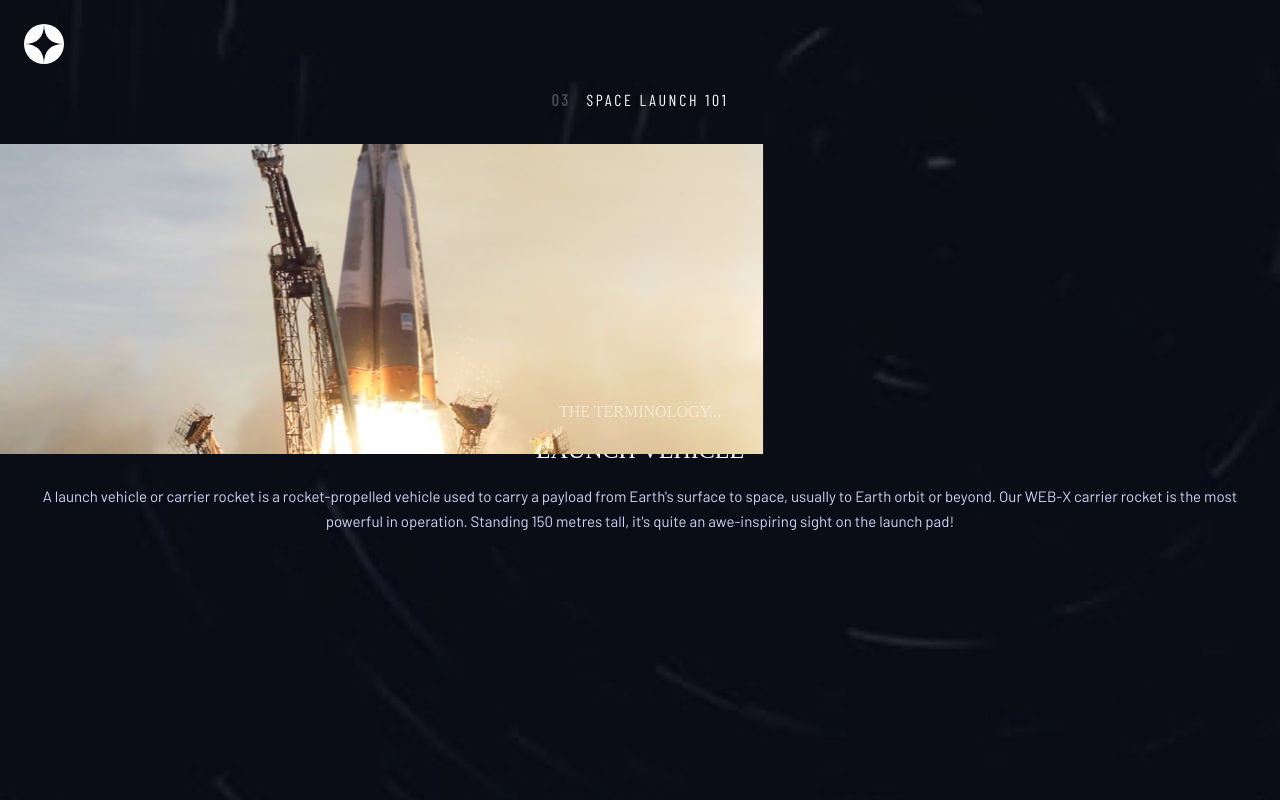
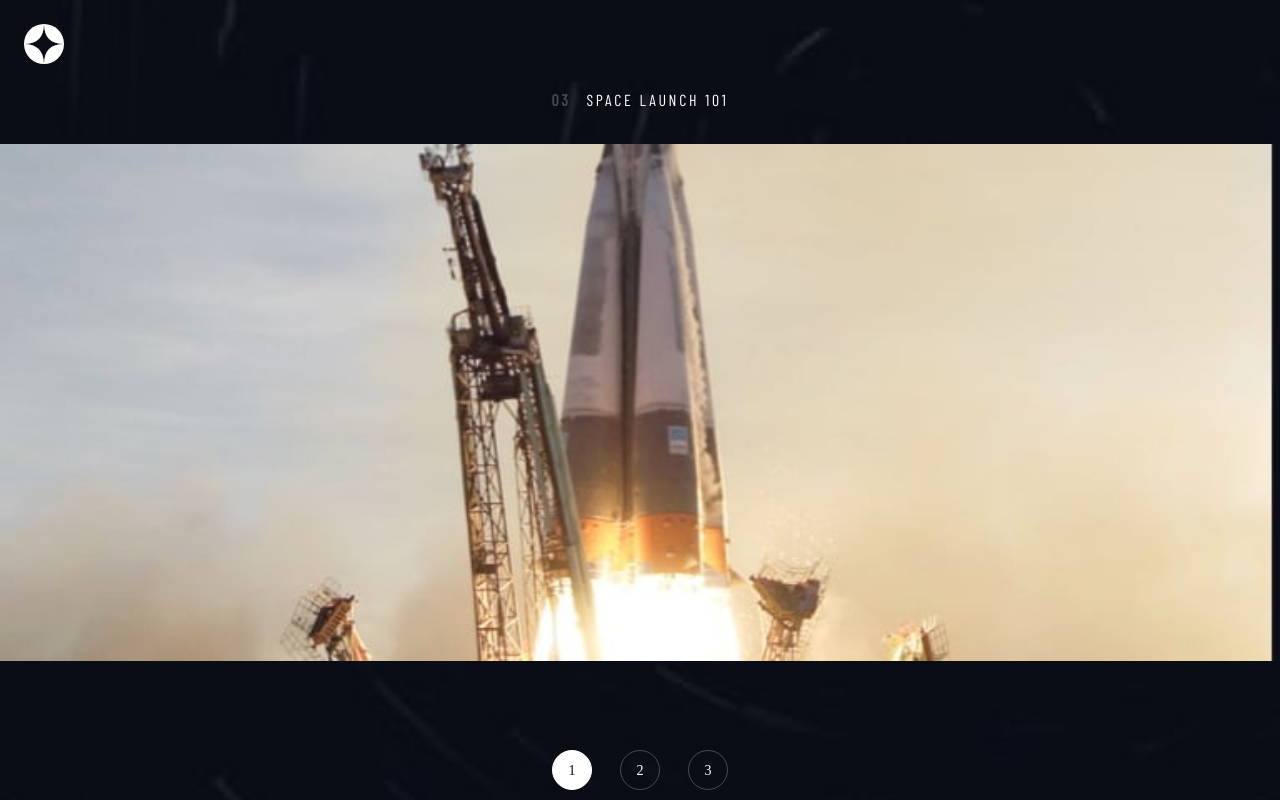
Before and after one commit to Patrick-Dolan/space-tourism-website, a React (Vite) app: page /technology in a window 1280 px wide. Shown: the top 800 px of the page. Built offline with nearby package versions, Linux system fonts and the light colour scheme; a web font is replaced by a local one.

Commit message:
refactor how image positioning works with other elements

```diff
--- a/src/components/pages/TechnologyPage.jsx
+++ b/src/components/pages/TechnologyPage.jsx
@@ -9,10 +9,12 @@ function TechnologyPage() {
   return (
     <>
       <PageHeader number="03" title="Space launch 101" />
-      <img src={"./src" + selectedTechnology.images.landscape.substring(1)} alt={`${selectedTechnology.name}`} className="mt-8 absolute left-0 min-w-screen" />
-      <div className="flex justify-center gap-7 mt-48">
+      {/* The following div is an empty div used to make space for the absolutely positioned image below.*/}
+      <div className="mt-8" style={{ paddingTop: '45.3%' }} />
+      <img src={"./src" + selectedTechnology.images.landscape.substring(1)} alt={`${selectedTechnology.name}`} className="mt-14 absolute left-0 top-0 w-full" />
+      <div className="flex justify-center gap-7 mt-12">
         {technology.map((tech, index) => (
-          <div key={tech.name} className="mt-8">
+          <div key={tech.name}>
             <button
               onClick={() => setSelectedTechnology(tech)}
               className={`block font-secondary text-base text-sub h-10 w-10 rounded-full border border-white leading-10 ${tech.name === selectedTechnology.name ? "text-tertiary bg-white" : " border-opacity-25"}`}
```
